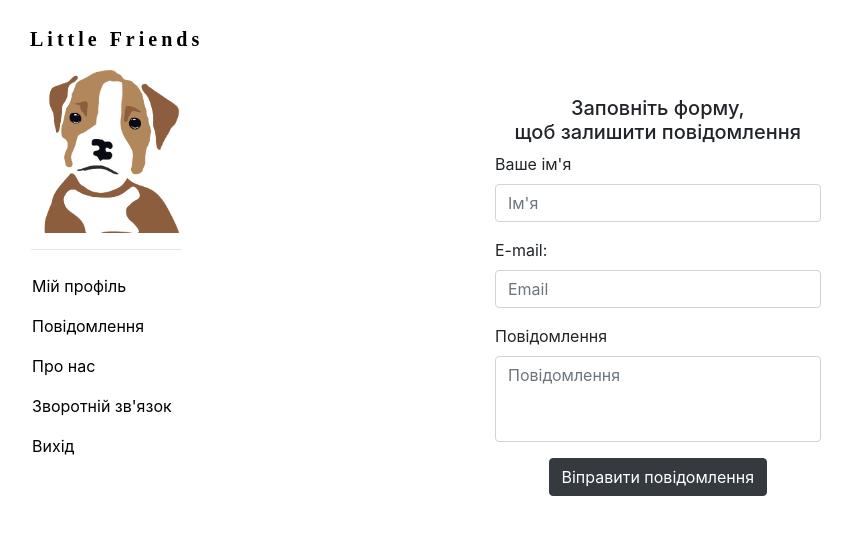
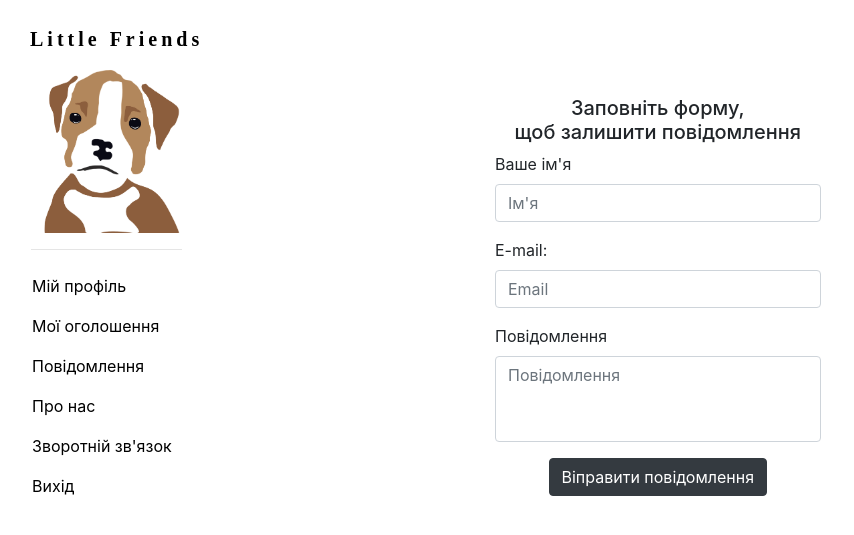
Before and after one commit to HolyShining/little-friends, a Python web app: template app/templates/left_menu/contact.html in a window 1280 px wide. Shown: the top 535 px of the page, without its empty margins (0-854 px from the left). Run offline with Jinja, Linux system fonts and the light colour scheme; the template is opened without the code that fills it, so the values that code supplies are empty; some libraries are stand-ins or nearby versions.

Commit message:
Update contact.html

```diff
--- a/app/templates/left_menu/contact.html
+++ b/app/templates/left_menu/contact.html
@@ -35,6 +35,9 @@
                 <ul class="nav navbar-nav bd-navbar-nav flex-column">
                   <li class="nav-item">
                     <a class="nav-link active" href="../profile.html">Мій профіль</a>
+                  </li>
+                  <li class="nav-item">
+                    <a class="nav-link active" href="../announcement/my_announcements.html">Мої оголошення</a>
                   </li>
                   <li class="nav-item">
                     <a class="nav-link" href="./message.html">Повідомлення</a>
```
